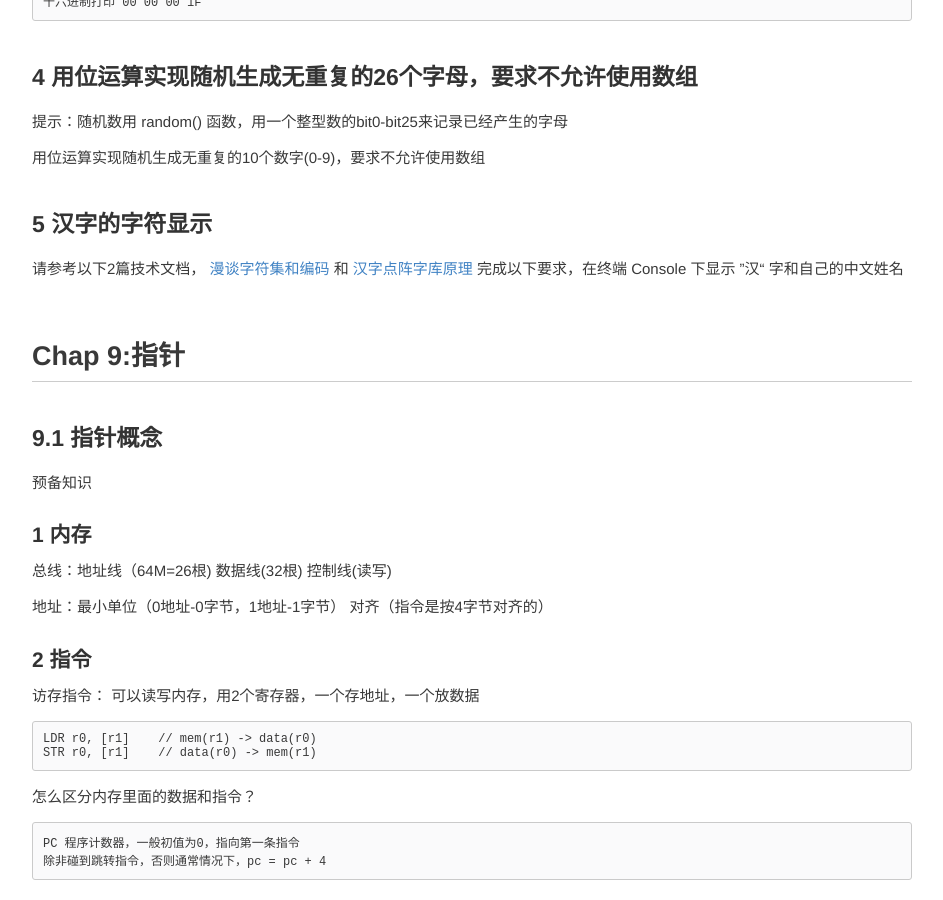
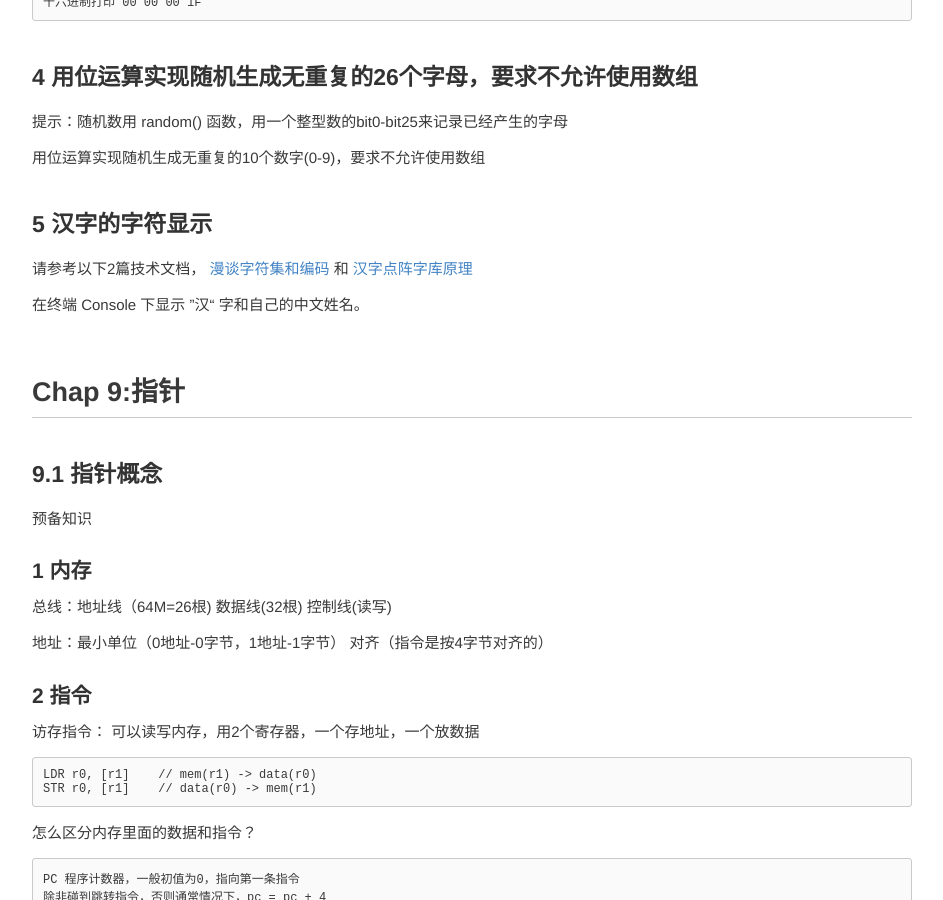
Before and after one commit to akaedu/akaedu.github.com, a Jekyll site: the page built from term50_notes.md, in a window 1280 px wide and 900 px high, scrolled down 3014 px. Shown: the whole window, without its empty margins (168-1111 px from the left). Built offline with Jekyll 4.4.1, drawn with Linux system fonts in a browser that asks for light colours; Markdown is read by kramdown in place of the engine named in the settings; comment, search, counter and statistics services are not loaded.

Commit message:
Update term50_notes.md

```diff
--- a/term50_notes.md
+++ b/term50_notes.md
@@ -104,7 +104,9 @@
 
 ##5 汉字的字符显示
 请参考以下2篇技术文档， <a href="http://wenku.baidu.com/view/cb9fe505cc17552707220865.html"> 漫谈字符集和编码 </a> 和
-<a href="http://wenku.baidu.com/view/395f895d312b3169a451a489.html"> 汉字点阵字库原理 </a> 完成以下要求，在终端 Console 下显示 ”汉“ 字和自己的中文姓名
+<a href="http://wenku.baidu.com/view/395f895d312b3169a451a489.html"> 汉字点阵字库原理 </a>
+
+在终端 Console 下显示 ”汉“ 字和自己的中文姓名。
 
 
 #Chap 9:指针
```
